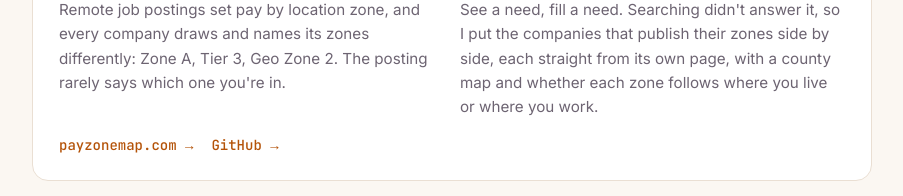
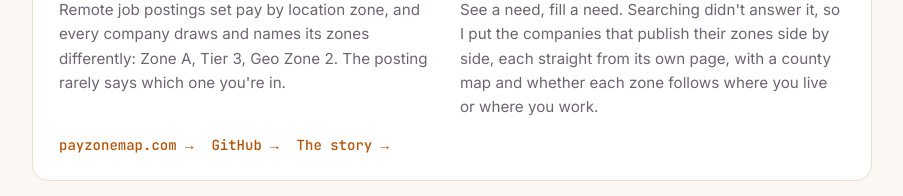
Before and after one commit to salesforcegirl/salesforcegirl, a plain HTML site: page index.html in a window 1280 px wide. Shown: the part 3840-4036 px from the top of the page, without its empty margins (188-1091 px from the left). Drawn offline with Linux system fonts and the light colour scheme.

Commit message:
Link the PayZoneMap card to its blog post
Co-Authored-By: Claude Opus 5.5 <noreply@anthropic.com>

```diff
--- a/index.html
+++ b/index.html
@@ -280,6 +280,7 @@
             <div class="project-links">
               <a href="https://payzonemap.com">payzonemap.com →</a>
               <a href="https://github.com/PayZoneMap">GitHub →</a>
+              <a href="https://salesforcegirl.hashnode.dev/zone-a-tier-3-geo-zone-2-which-one-am-i">The story →</a>
             </div>
           </article>
 
```
